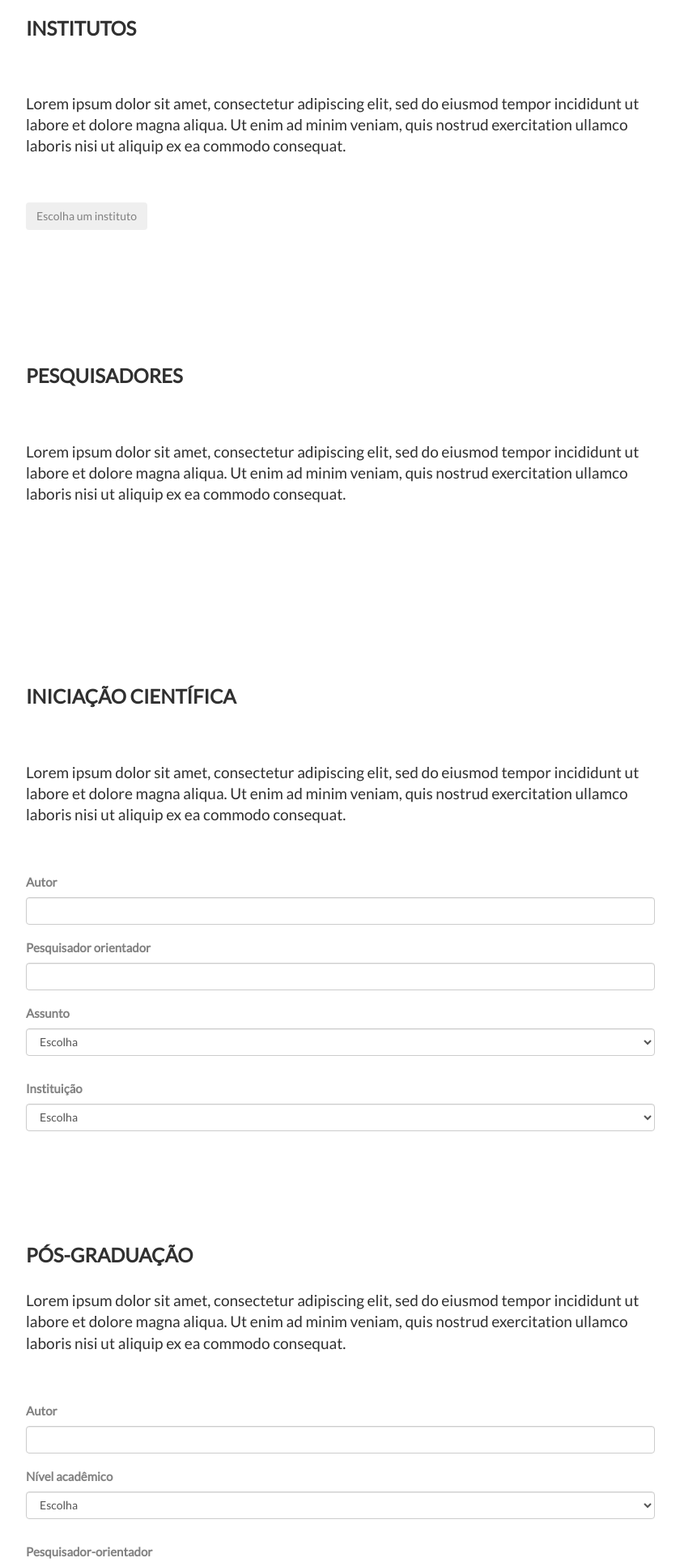
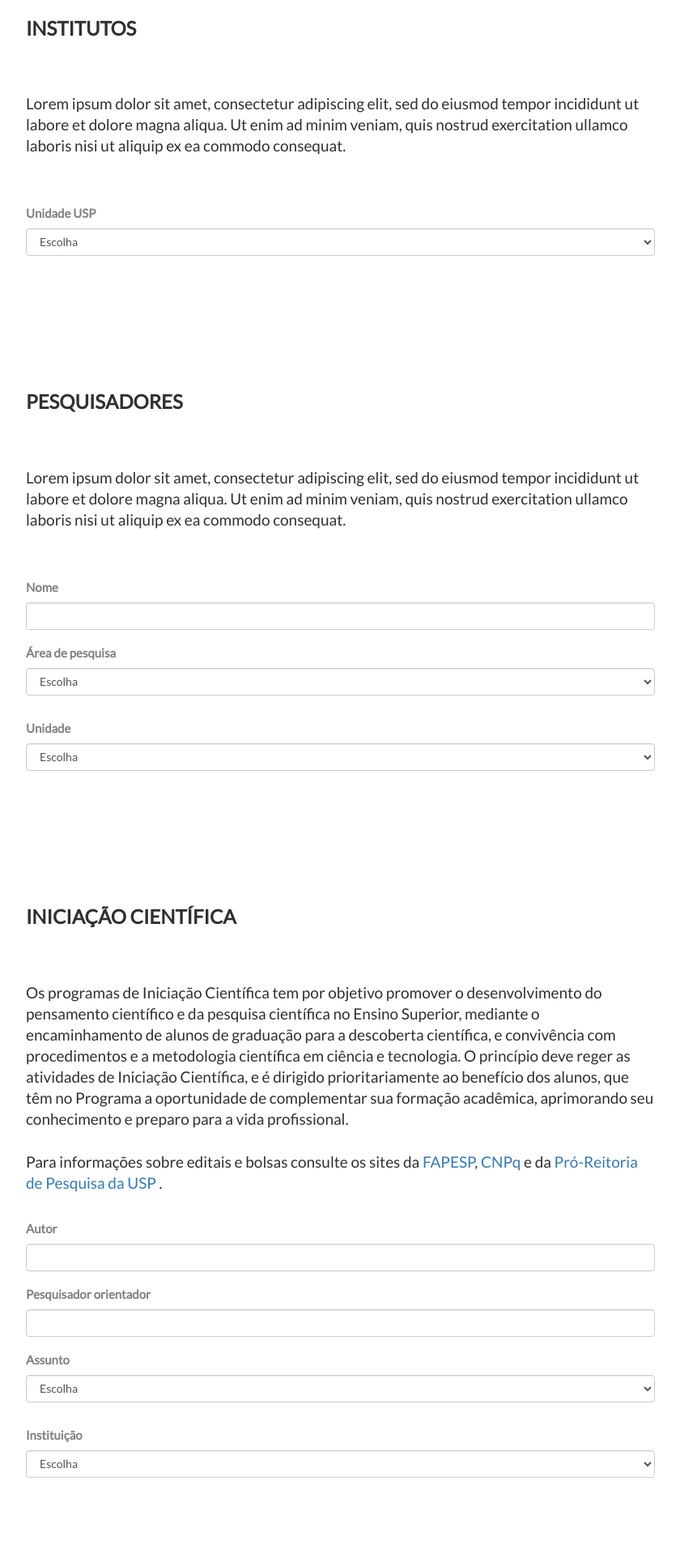
Before and after one commit to willianw/HackatonUSP2017, a Django app: template servidor/templates/testeo.html in a window 1280 px wide. Shown: the part 992-2921 px from the top of the page at 81% size, without its empty margins (18-858 px from the left). Run offline with Django 3.2, Linux system fonts and the light colour scheme; the template is opened without the code that fills it, so the values that code supplies are empty; some libraries are stand-ins or nearby versions.

Commit message:
descrições de ic e pos adicionadas

```diff
--- a/servidor/templates/testeo.html
+++ b/servidor/templates/testeo.html
@@ -2,7 +2,7 @@
 <html lang="en">
 <head>
   <!-- Theme Made By www.w3schools.com - No Copyright -->
-  <title>Bootstrap Theme Company Page</title>
+  <title>HELIUS - Portal da produção científica da USP</title>
   <meta charset="utf-8">
   <meta name="viewport" content="width=device-width, initial-scale=1">
   <link rel="stylesheet" href="https://maxcdn.bootstrapcdn.com/bootstrap/3.3.7/css/bootstrap.min.css">
@@ -318,28 +318,12 @@
     <br>
       <h2>Institutos</h2><br>
       <h4>Lorem ipsum dolor sit amet, consectetur adipiscing elit, sed do eiusmod tempor incididunt ut labore et dolore magna aliqua. Ut enim ad minim veniam, quis nostrud exercitation ullamco laboris nisi ut aliquip ex ea commodo consequat.</h4><br>
-      <div class="dropdown">
-  <button class="btn btn-secondary dropdown-toggle" type="button" id="dropdownMenuButton" data-toggle="dropdown" aria-haspopup="true" aria-expanded="false">
-    Escolha um instituto
-  </button>
-  <div class="dropdown-menu" aria-labelledby="dropdownMenuButton">
-    <a class="dropdown-item" href="#">IME</a>
-    <br>
-    <a class="dropdown-item" href="#">Escola Politécnica</a>
-    <br>
-    <a class="dropdown-item" href="#">FAU</a>
-    <br>
-    <a class="dropdown-item" href="#">ECA</a>
-    <br>
-    <a class="dropdown-item" href="#">FFLCH</a>
-    <br>
-    <a class="dropdown-item" href="#">GEO</a>
-    <br>
-    <a class="dropdown-item" href="#">Medicina-Pinheiros</a>
-    <br>
-    <a class="dropdown-item" href="#">Direito</a>
-  </div>
-</div>
+      <label class="form-control-label" for="formGroupExampleInput2">Unidade USP</label>
+      <select class="form-control form-control-sm">
+          <option>Escolha</option>
+          <option></option>
+      </select>
+      </form>
     </div>
   </div>
 </div>
@@ -351,6 +335,23 @@
     <br>
       <h2>Pesquisadores</h2><br>
       <h4>Lorem ipsum dolor sit amet, consectetur adipiscing elit, sed do eiusmod tempor incididunt ut labore et dolore magna aliqua. Ut enim ad minim veniam, quis nostrud exercitation ullamco laboris nisi ut aliquip ex ea commodo consequat.</h4><br>
+
+      <form>
+          <div class="form-group">
+            <label class="form-control-label" for="formGroupExampleInput2">Nome</label>
+            <input type="text" class="form-control" id="formGroupExampleInput2" placeholder="">
+          </div>
+          <label class="form-control-label" for="formGroupExampleInput2">Área de pesquisa</label>
+        <select class="form-control form-control-sm">
+            <option>Escolha</option>
+        </select>
+        <br>
+        <label class="form-control-label" for="formGroupExampleInput2">Unidade</label>
+      <select class="form-control form-control-sm">
+          <option>Escolha</option>
+      </select>
+        </form>
+
     </div>
   </div>
 </div>
@@ -361,7 +362,8 @@
     <div class="col-sm-8">
     <br>
       <h2>Iniciação Científica</h2><br>
-      <h4>Lorem ipsum dolor sit amet, consectetur adipiscing elit, sed do eiusmod tempor incididunt ut labore et dolore magna aliqua. Ut enim ad minim veniam, quis nostrud exercitation ullamco laboris nisi ut aliquip ex ea commodo consequat.</h4><br>
+      <h4>Os programas de Iniciação Científica tem por objetivo promover o desenvolvimento do pensamento científico e da pesquisa científica no Ensino Superior, mediante o encaminhamento de alunos de graduação para a descoberta científica, e convivência com procedimentos e a metodologia científica em ciência e tecnologia. O princípio deve reger as atividades de Iniciação Científica, e é dirigido prioritariamente ao benefício dos alunos, que têm no Programa a oportunidade de complementar sua formação acadêmica, aprimorando seu conhecimento e preparo para a vida profissional.<br>
+      <br>Para informações sobre editais e bolsas consulte os sites da <a href="http://www.fapesp.br/">FAPESP</a>, <a href="http://cnpq.br/"> CNPq</a> e da <a href="http://www.prp.usp.br/programas/ic"> Pró-Reitoria de Pesquisa da USP </a>.</h4>
       <form>
           <div class="form-group">
             <label class="form-control-label" for="formGroupExampleInput2">Autor</label>
@@ -382,8 +384,6 @@
       </select>
       </form>
 
-
-
     </div>
   </div>
 </div>
@@ -392,7 +392,12 @@
   <div class="row">
     <div class="col-sm-8">
       <h2>Pós-Graduação</h2>
-      <h4>Lorem ipsum dolor sit amet, consectetur adipiscing elit, sed do eiusmod tempor incididunt ut labore et dolore magna aliqua. Ut enim ad minim veniam, quis nostrud exercitation ullamco laboris nisi ut aliquip ex ea commodo consequat.</h4><br>
+      <h4>A Pós-Graduação Stricto Sensu compreende os cursos de Mestrado e de Doutorado. Voltada para geração do conhecimento, destina-se a formação de docentes, pesquisadores e profissionais com amplo domínio do saber e capacidade de liderança e inovação.<br>
+        Os cursos de pós-graduação stricto senso são oferecidos em sua maioria pelas Unidades de ensino e pesquisa da Universidade. Há ainda cursos de pós-graduação Interunidades, em geral de caráter interdisciplinar, que  desenvolvem suas atividades nas várias unidades membro dos programas. Além disso, a USP promove e organiza cursos de Pós-Graduação com a participação de uma ou mais instituições de ensino superior brasileiras ou estrangeiras (Programas Interinstitucionais).
+
+     <br><br> Para mais informações sobre os programas de pós acesse o site da <a href = "http://www.prpg.usp.br/index.php/pt-br/faca-pos-na-usp/como-funciona"> PRPG - Pró-Reitoria de Pós-Graduação </a>.
+
+      </h4>
 
       <form>
           <div class="form-group">
```
